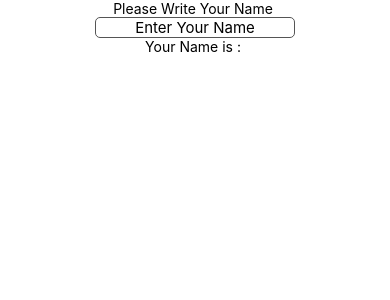
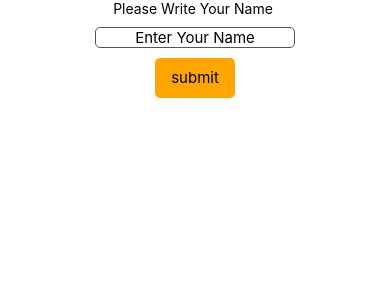
Before and after one commit to abhilashsethi/myApp, a React Native app: screen / in a window 390 px wide. Shown: the top 300 px of the page. Built offline with nearby package versions, Linux system fonts and the light colour scheme.

Commit message:
button, touchableOpacity, pressable

```diff
--- a/App.js
+++ b/App.js
@@ -1,15 +1,21 @@
 import React, {useState} from 'react';
-import {StyleSheet, Text, TextInput, View} from 'react-native';
+import {Pressable, StyleSheet, Text, TextInput, View} from 'react-native';
 
 const COLORS = {primary: '#1f145c', white: '#fff'};
 
 const App = () => {
   const [name, setName] = useState('');
+  const [submitted, setSubmitted] = useState(false);
+
+  const handleSubmit = () => {
+    setSubmitted(!submitted);
+  };
 
   return (
     <View style={styles.body}>
       <Text>Please Write Your Name </Text>
       <TextInput
+        // multiline
         // editable={false}
         style={styles.input}
         // keyboardType="phone-pad"
@@ -18,7 +24,30 @@ const App = () => {
           setName(value);
         }}
       />
-      <Text>Your Name is : {name}</Text>
+      {/* <Button title={submitted ? `clear` : `submit`} onPress={handleSubmit} /> */}
+      {/* <TouchableOpacity style={styles.button} onPress={handleSubmit}>
+        <Text style={styles.text}>{submitted ? `clear` : `submit`}</Text>
+      </TouchableOpacity> */}
+      <Pressable
+        style={({pressed}) => [
+          {backgroundColor: pressed ? '#ddd' : 'orange'},
+          styles.button,
+        ]}
+        android_ripple={{color: '#00f'}}
+        onPress={handleSubmit}>
+        <Text style={styles.text}>{submitted ? `clear` : `submit`}</Text>
+      </Pressable>
+      {/* <Pressable
+        style={({pressed}) => [
+          {backgroundColor: pressed ? '#ddd' : 'orange'},
+          styles.button,
+        ]}
+        onLongPress={handleSubmit}
+        // delayLongPress={2000}
+      >
+        <Text style={styles.text}>{submitted ? `clear` : `submit`}</Text>
+      </Pressable> */}
+      {submitted && <Text>Your are registered as : {name}</Text>}
     </View>
   );
 };
@@ -31,7 +60,7 @@ const styles = StyleSheet.create({
   },
   text: {
     color: '#000',
-    fontSize: 40,
+    fontSize: 15,
     margin: 10,
   },
   item: {
@@ -47,6 +76,14 @@ const styles = StyleSheet.create({
     borderWidth: 1,
     textAlign: 'center',
     fontSize: 15,
+    margin: 10,
+  },
+  button: {
+    // backgroundColor: 'orange',
+    height: 40,
+    width: 80,
+    alignItems: 'center',
+    borderRadius: 5,
   },
 });
 
```
